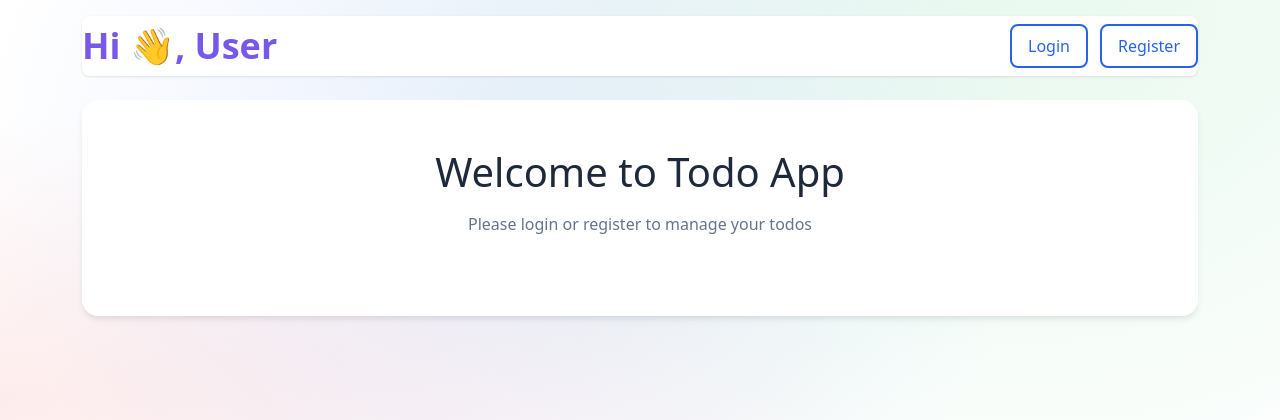
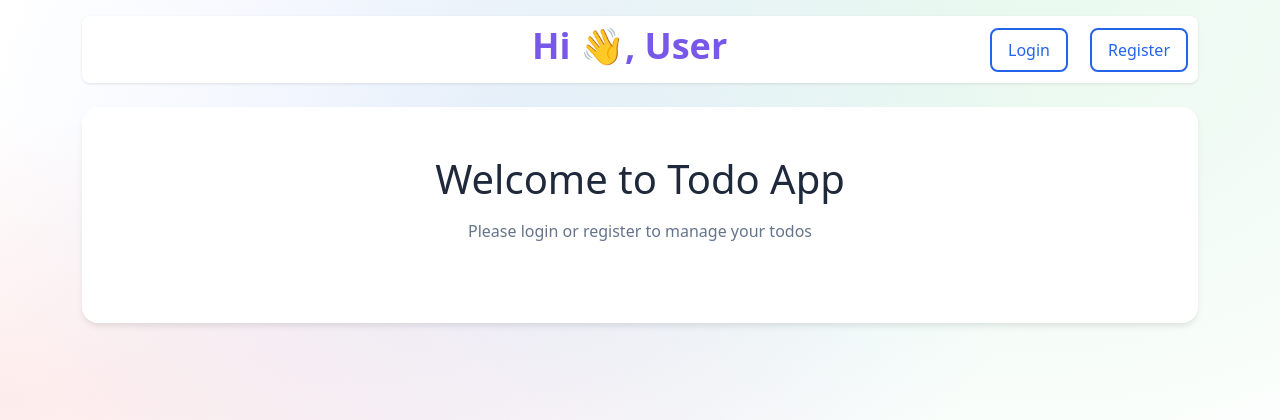
Before and after one commit to anurag433/todo_app, a Django app: template templates/index.html in a window 1280 px wide. Shown: the top 420 px of the page. Run offline with Django 5.2, Linux system fonts and the light colour scheme; the template is opened without the code that fills it, so the values that code supplies are empty.

Commit message:
created_env_file

```diff
--- a/static/style_index.css
+++ b/static/style_index.css
@@ -65,7 +65,7 @@ body {
     font-size: clamp(1.5rem, 4vw, 2.25rem);
     font-weight: 600;
     color: #7758eb;
-    margin: 0;
+    margin-left: 450px ;
     padding: 0;
     flex-grow: 1;
 }
@@ -73,6 +73,7 @@ body {
 .nav-button {
     display: inline-block;
     padding: 0.5rem 1rem;
+    margin-right: 10px;
     border-radius: 0.5rem;
     text-decoration: none;
     font-weight: 500;
```
Also changed, not shown: db.sqlite3.
